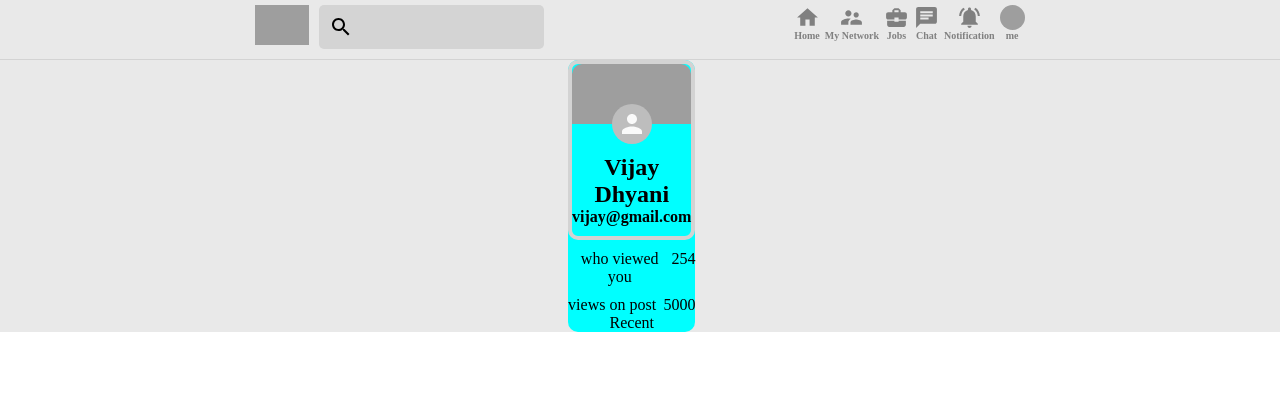
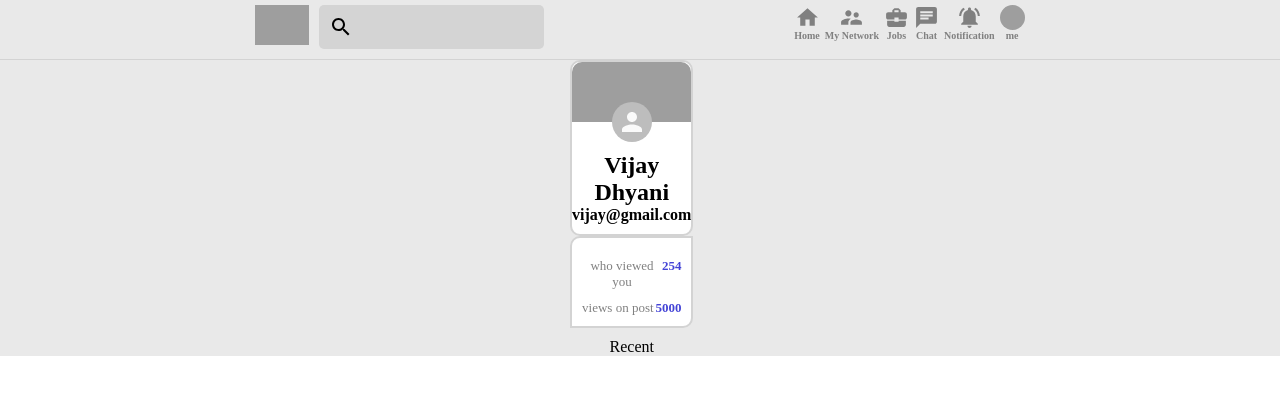
Before and after one commit to dhyanivj/Linkedin-clone, a React (Create React App) app: page / in a window 1280 px wide. Shown: the top 394 px of the page. Built offline with nearby package versions, Linux system fonts and the light colour scheme; grey boxes are pictures that could not be loaded.

Commit message:
sidebar css

```diff
--- a/src/sidebar.css
+++ b/src/sidebar.css
@@ -1,5 +1,4 @@
 .sidebar {
-  background-color: aqua;
   top: 80px;
   position: sticky;
   flex: 0.2;
@@ -14,9 +13,10 @@
   display: flex;
   flex-direction: column;
   align-items: center;
-  border: 04px solid lightgray;
+  border: 2px solid lightgray;
   padding-bottom: 10px;
   border-radius: 10px;
+  background-color: white;
 }
 .sidebar-top > img {
   margin-bottom: -20px;
@@ -30,3 +30,20 @@
   display: flex;
   justify-content: space-between;
 }
+.sidebar-stat > p {
+  color: gray;
+  font-size: 13px;
+  font-weight: 600px;
+}
+.sidebar_statNumber {
+  font-weight: bold;
+  color: rgb(67, 67, 214) !important;
+}
+
+.sidebar-stats {
+  padding: 10px;
+  margin-bottom: 10px;
+  border: 2px solid lightgray;
+  border-radius: 10px 0px;
+  background-color: white;
+}
--- a/src/sidebar.js
+++ b/src/sidebar.js
@@ -18,7 +18,7 @@ function sidebar() {
       <div className="sidebar-stats">
         <div className="sidebar-stat">
           <p>who viewed you</p>
-          <p className="sidebar-statNumber">254</p>
+          <p className="sidebar_statNumber">254</p>
         </div>
         <div className="sidebar-stat">
           <p>views on post </p>
```
Also changed, not shown: src/center.js (added).
